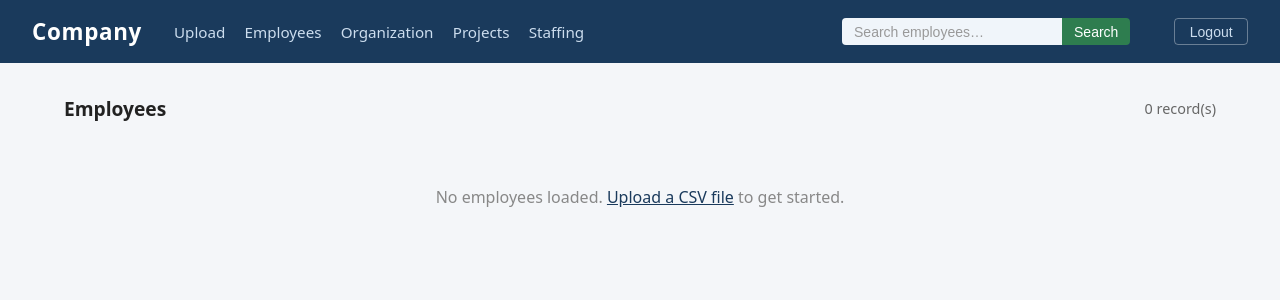
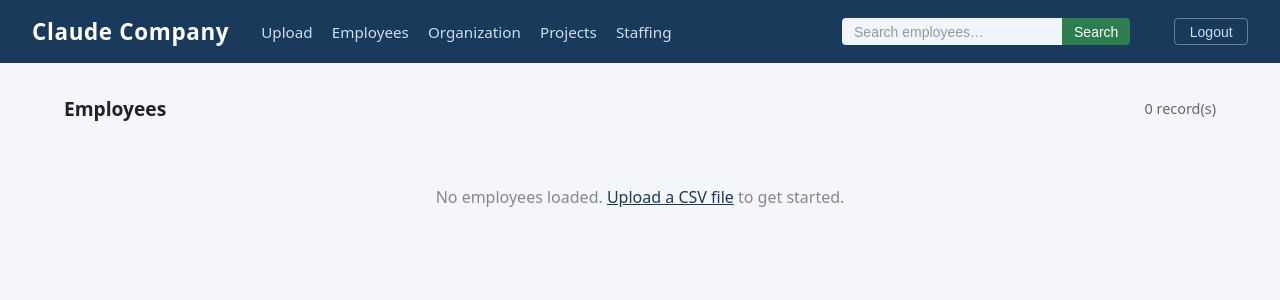
Before and after one commit to kkdt/claude-company, a Flask app: page /employees in a window 1280 px wide. Shown: the top 300 px of the page. Run offline with Flask 3, Linux system fonts and the light colour scheme; the visitor is signed in with stand-in values (Sample User, id 1).

Commit message:
Update title to "Claude Company"

```diff
--- a/templates/base.html
+++ b/templates/base.html
@@ -56,7 +56,7 @@
 </head>
 <body>
   <header>
-    <h1>Company</h1>
+    <h1>Claude Company</h1>
     <nav>
       {% if session.get('logged_in') %}
       <a href="{{ url_for('upload') }}">Upload</a>
```
